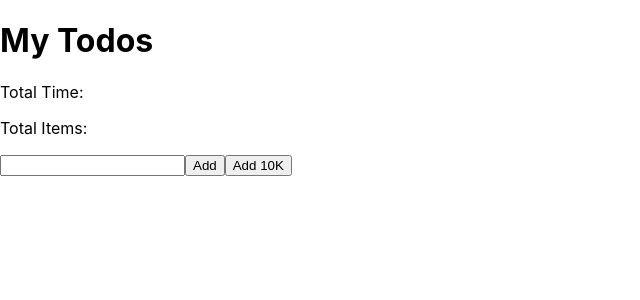
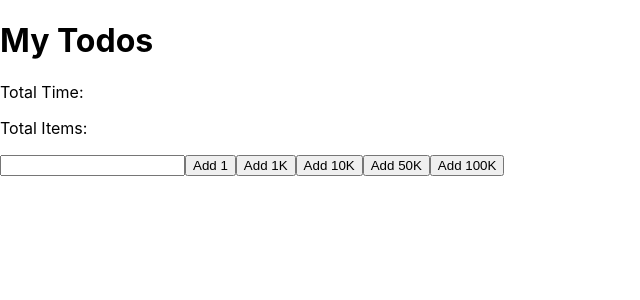
Before and after one commit to dave-hay/fairest-framework, a React (Create React App) app in the folder react-app/: page / in a window 1280 px wide. Shown: the top 300 px of the page, without its empty margins (0-640 px from the left). Built offline with nearby package versions, Linux system fonts and the light colour scheme.

Commit message:
react: buttons working

```diff
--- a/react-app/src/App.jsx
+++ b/react-app/src/App.jsx
@@ -14,10 +14,11 @@ function App() {
     }
     setTodos([...todos, ...newItems]);
     const t1 = performance.now();
-    const time = (t1 - t0);
-    const toWrite = `${num}: ${time} ms`
+    const time = t1 - t0;
+    const toWrite = `${num}: ${time} ms`;
     console.log(toWrite);
-    const totalTime = time < 1000 ? time.toFixed(3) + " ms" : (time / 1000).toFixed(2) + " s"
+    const totalTime =
+      time < 1000 ? time.toFixed(3) + " ms" : (time / 1000).toFixed(2) + " s";
     setTotalTime(`${totalTime}`);
     setTotalItems(+totalItems + num);
   };
@@ -33,23 +34,17 @@ function App() {
           value={newTodo}
           onChange={(e) => setNewTodo(e.target.value)}
         />
-        <button type="button" onClick={(e) => {
-          e.preventDefault();
-          addXItems(1);
-        }}>Add</button>
-        <button
-          type="button"
-          onClick={(e) => {
-            e.preventDefault();
-            addXItems(10000);
-          }}
-        >
-          Add 10K
-        </button>
+        <button onClick={() => addXItems(1)}>Add 1</button>
+        <button onClick={() => addXItems(1000)}>Add 1K</button>
+        <button onClick={() => addXItems(10000)}>Add 10K</button>
+        <button onClick={() => addXItems(50000)}>Add 50K</button>
+        <button onClick={() => addXItems(100000)}>Add 100K</button>
       </div>
       <div>
         <ul>
-          {todos.map((todo) => <li>{todo}</li>)}
+          {todos.map((todo) => {
+            return <li>{todo}</li>;
+          })}
         </ul>
       </div>
     </div>
```
